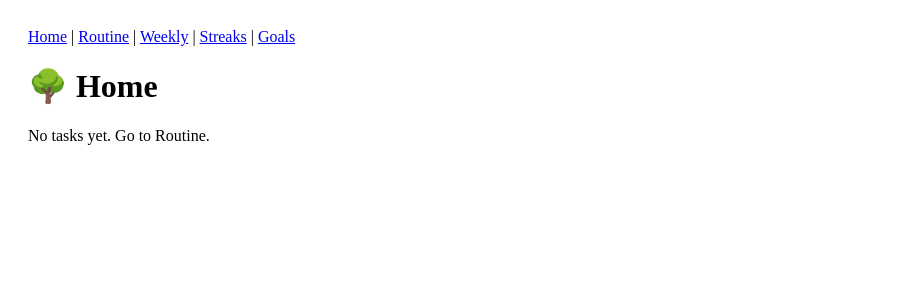
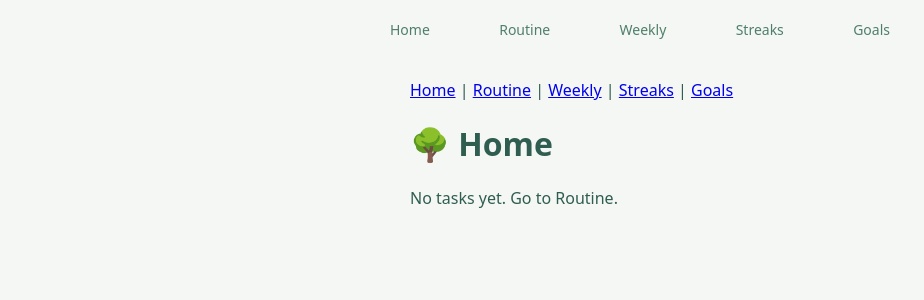
Before and after one commit to azshameri/triple-tree-os, a Next.js app: page / in a window 1280 px wide. Shown: the top 300 px of the page, without its empty margins (0-924 px from the left). Built offline with nearby package versions, Linux system fonts and the light colour scheme.

Commit message:
Create layout.js

```diff
--- /dev/null
+++ b/app/layout.js
@@ -0,0 +1,44 @@
+export const metadata = {
+  title: "Triple Tree OS",
+  description: "Minimum counts. Maximum grows."
+};
+
+export default function RootLayout({ children }) {
+  return (
+    <html lang="en">
+      <body
+        style={{
+          margin: 0,
+          fontFamily: "system-ui",
+          background: "#f4f7f4",
+          color: "#2f5d50"
+        }}
+      >
+        <div style={{ maxWidth: 500, margin: "0 auto", padding: 20 }}>
+          <nav
+            style={{
+              display: "flex",
+              justifyContent: "space-between",
+              marginBottom: 20,
+              fontSize: 14,
+              color: "#6b8f7a"
+            }}
+          >
+            <a href="/" style={link}>Home</a>
+            <a href="/routine" style={link}>Routine</a>
+            <a href="/weekly" style={link}>Weekly</a>
+            <a href="/streaks" style={link}>Streaks</a>
+            <a href="/goals" style={link}>Goals</a>
+          </nav>
+
+          {children}
+        </div>
+      </body>
+    </html>
+  );
+}
+
+const link = {
+  textDecoration: "none",
+  color: "#4f7f6b"
+};
```
